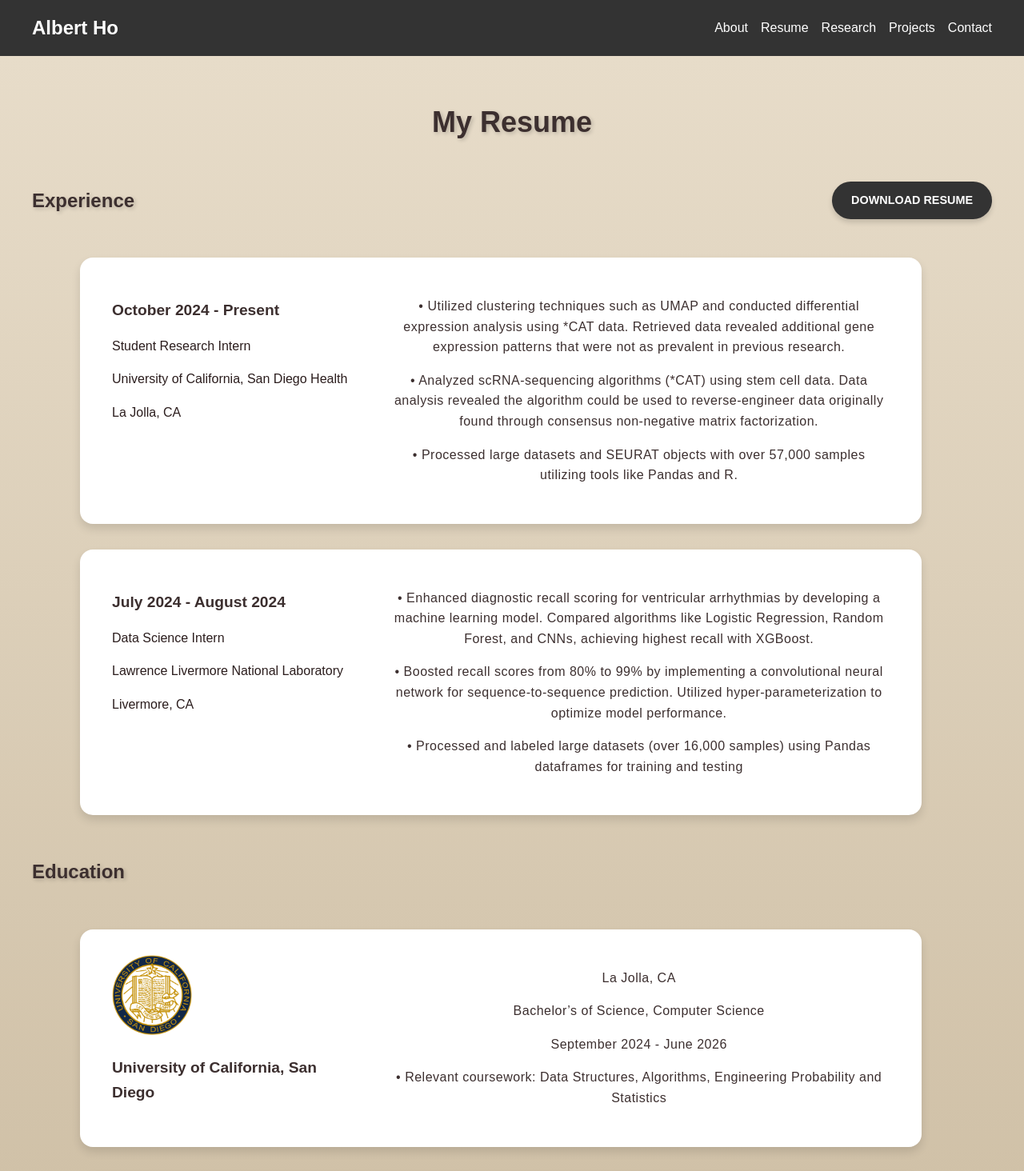
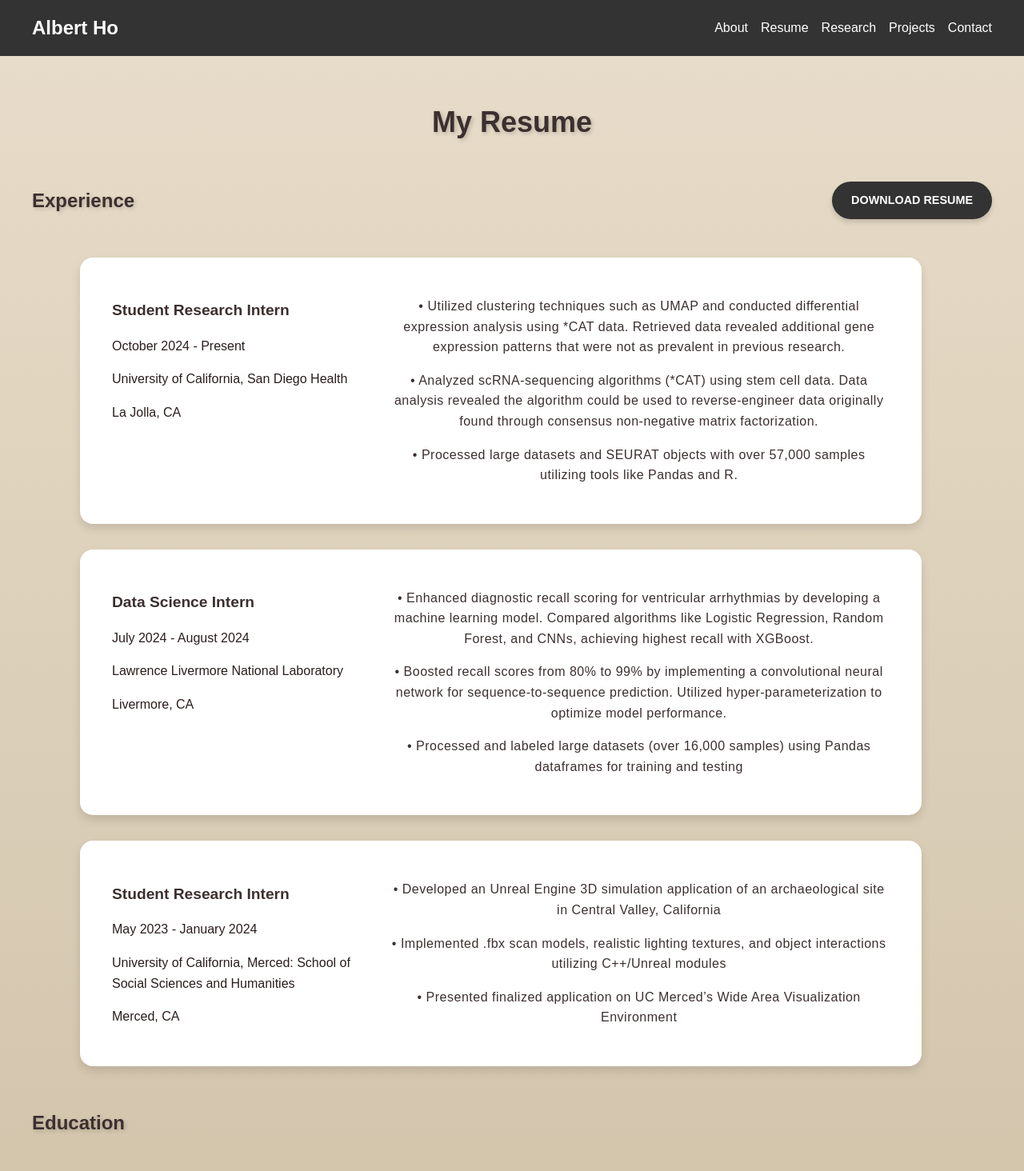
Before and after one commit to Tofulati/port, a React (Vite) app in the folder portfolio/: page /resume in a window 1280 px wide. Shown: the top 1464 px of the page at 80% size. Built offline with nearby package versions, Linux system fonts and the light colour scheme.

Commit message:
Added deleted category

```diff
--- a/portfolio/src/pages/ResumePage.jsx
+++ b/portfolio/src/pages/ResumePage.jsx
@@ -61,8 +61,8 @@ function ResumePage() {
         <section className="experience-section">
             <div className="experience-item">
                 <div className="experience-details">
-                    <h3>October 2024 - Present</h3>
-                    <p className="job-title">Student Research Intern</p>
+                    <h3>Student Research Intern</h3>
+                    <p className="job-title">October 2024 - Present</p>
                     <p>University of California, San Diego Health</p>
                     <p>La Jolla, CA</p>
                 </div>
@@ -83,8 +83,8 @@ function ResumePage() {
 
             <div className="experience-item">
                 <div className="experience-details">
-                    <h3>July 2024 - August 2024</h3>
-                    <p className="job-title">Data Science Intern</p>
+                    <h3>Data Science Intern</h3>
+                    <p className="job-title">July 2024 - August 2024</p>
                     <p>Lawrence Livermore National Laboratory</p>
                     <p>Livermore, CA</p>
                 </div>
@@ -99,6 +99,26 @@ function ResumePage() {
                     </p>
                     <p>
                     • Processed and labeled large datasets (over 16,000 samples) using Pandas dataframes for training and testing
+                    </p>
+                </div>
+            </div>
+
+            <div className="experience-item">
+                <div className="experience-details">
+                    <h3>Student Research Intern</h3>
+                    <p className="job-title">May 2023 - January 2024</p>
+                    <p>University of California, Merced: School of Social Sciences and Humanities</p>
+                    <p>Merced, CA</p>
+                </div>
+                <div className="experience-description" style={{ fontWeight: "500", letterSpacing: "0.5px" }}>
+                    <p>
+                    • Developed an Unreal Engine 3D simulation application of an archaeological site in Central Valley, California
+                    </p>
+                    <p>
+                    • Implemented .fbx scan models, realistic lighting textures, and object interactions utilizing C++/Unreal modules
+                    </p>
+                    <p>
+                    • Presented finalized application on UC Merced’s Wide Area Visualization Environment
                     </p>
                 </div>
             </div>
```
